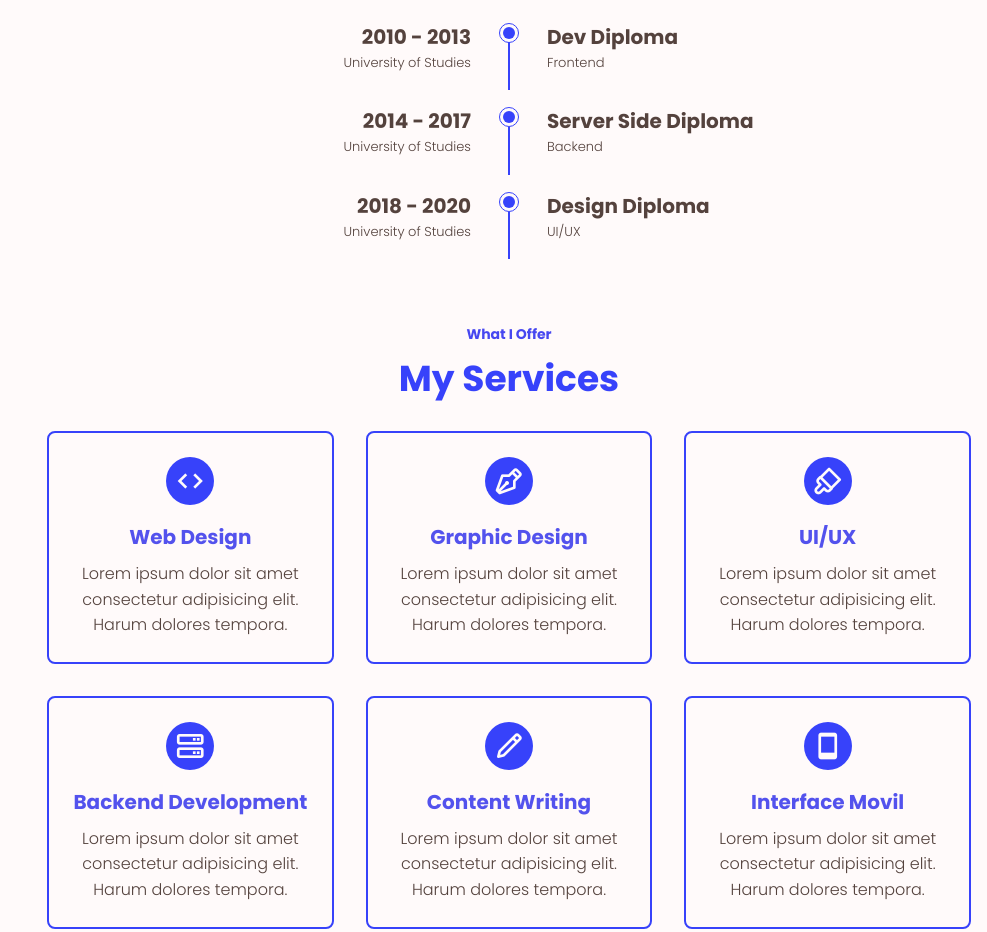
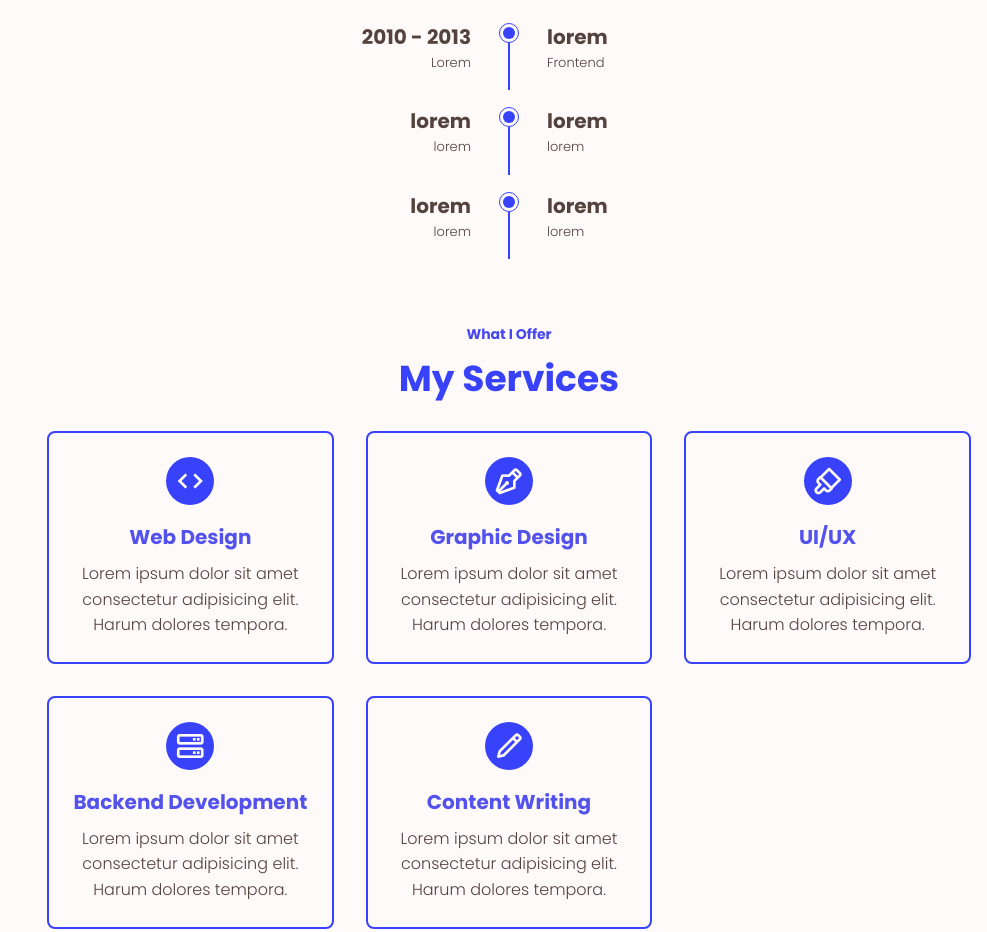
Before and after one commit to Merradou-Abderrahmane/Merradou-Abderrahmane.github.io, a plain HTML site: page index.html in a window 1280 px wide. Shown: the part 2076-3008 px from the top of the page, without its empty margins (293-1280 px from the left). Drawn offline with nearby package versions, Linux system fonts and the light colour scheme.

Commit message:
edit content

```diff
--- a/index.html
+++ b/index.html
@@ -185,6 +185,7 @@
                         <span class="skills__number">0%</span>
                         <span class="skills__bar skills__node"></span>
                     </div>
+
                     <div class="skills__data">
                         <span class="skills__name">Python</span>
                         <span class="skills__number">5%</span>
@@ -203,7 +204,7 @@
                 <div class="education__content">
                     <div>
                         <h3 class="education__year">2010 - 2013</h3>
-                        <span class="education__university">University of Studies</span>
+                        <span class="education__university">Lorem</span>
                     </div>
 
                     <div class="education__time">
@@ -212,15 +213,15 @@
                     </div>
 
                     <div>
-                        <h3 class="education__race">Dev Diploma</h3>
+                        <h3 class="education__race">lorem</h3>
                         <span class="education__specialty">Frontend</span>
                     </div>
                 </div>
 
                 <div class="education__content">
                     <div>
-                        <h3 class="education__year">2014 - 2017</h3>
-                        <span class="education__university">University of Studies</span>
+                        <h3 class="education__year">lorem</h3>
+                        <span class="education__university">lorem</span>
                     </div>
 
                     <div class="education__time">
@@ -229,15 +230,15 @@
                     </div>
 
                     <div>
-                        <h3 class="education__race">Server Side Diploma</h3>
-                        <span class="education__specialty">Backend</span>
+                        <h3 class="education__race">lorem</h3>
+                        <span class="education__specialty">lorem</span>
                     </div>
                 </div>
 
                 <div class="education__content">
                     <div>
-                        <h3 class="education__year">2018 - 2020</h3>
-                        <span class="education__university">University of Studies</span>
+                        <h3 class="education__year">lorem</h3>
+                        <span class="education__university">lorem</span>
                     </div>
 
                     <div class="education__time">
@@ -246,8 +247,8 @@
                     </div>
 
                     <div>
-                        <h3 class="education__race">Design Diploma</h3>
-                        <span class="education__specialty">UI/UX</span>
+                        <h3 class="education__race">lorem</h3>
+                        <span class="education__specialty">lorem</span>
                     </div>
                 </div>
             </div>
@@ -286,12 +287,6 @@
                 <div class="services__content">
                     <i class="bx bx-pencil service__icon"></i>
                     <h3 class="services__title">Content Writing</h3>
-                    <p class="services__description">Lorem ipsum dolor sit amet consectetur adipisicing elit. Harum dolores tempora.</p>
-                </div>
-
-                <div class="services__content">
-                    <i class="bx bx-mobile service__icon"></i>
-                    <h3 class="services__title">Interface Movil</h3>
                     <p class="services__description">Lorem ipsum dolor sit amet consectetur adipisicing elit. Harum dolores tempora.</p>
                 </div>
             </div>
```
